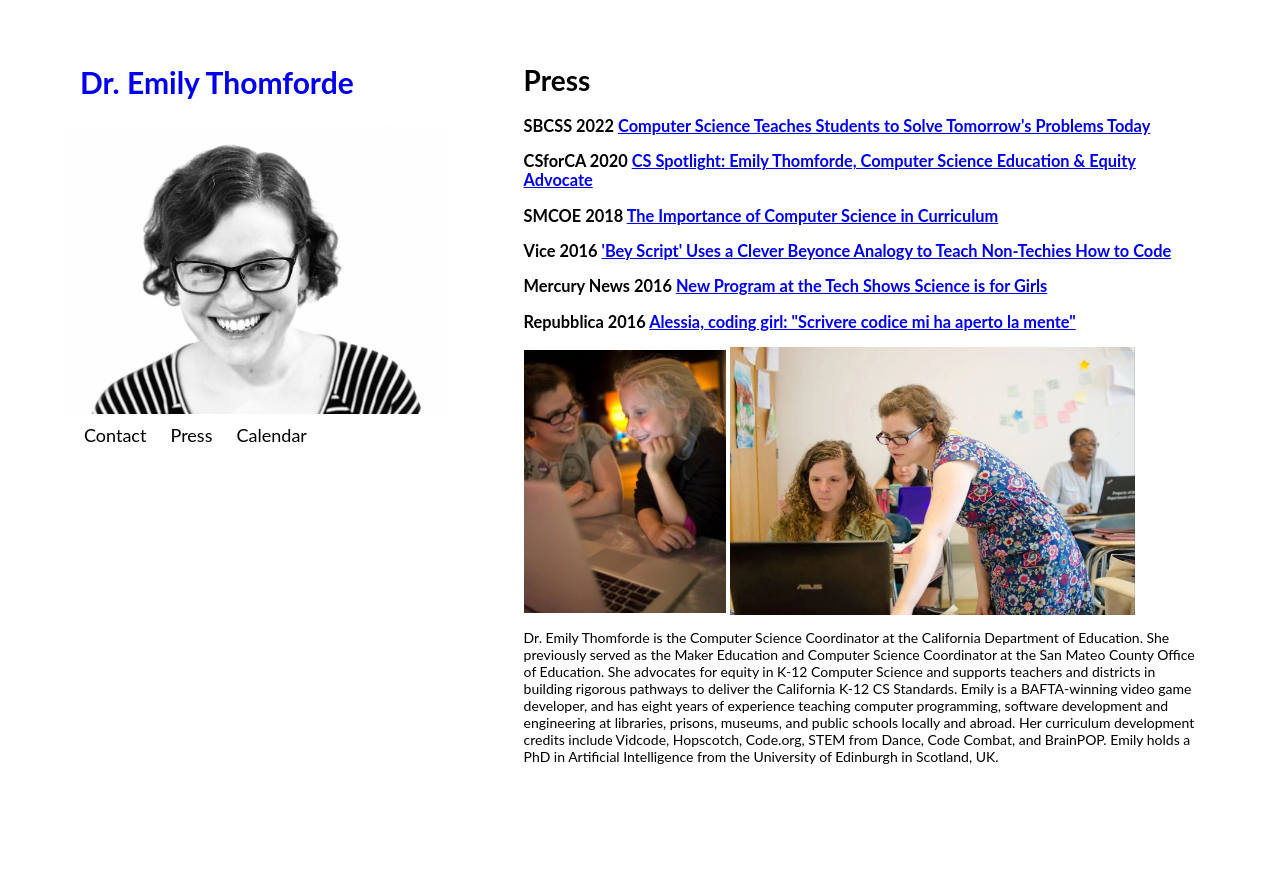
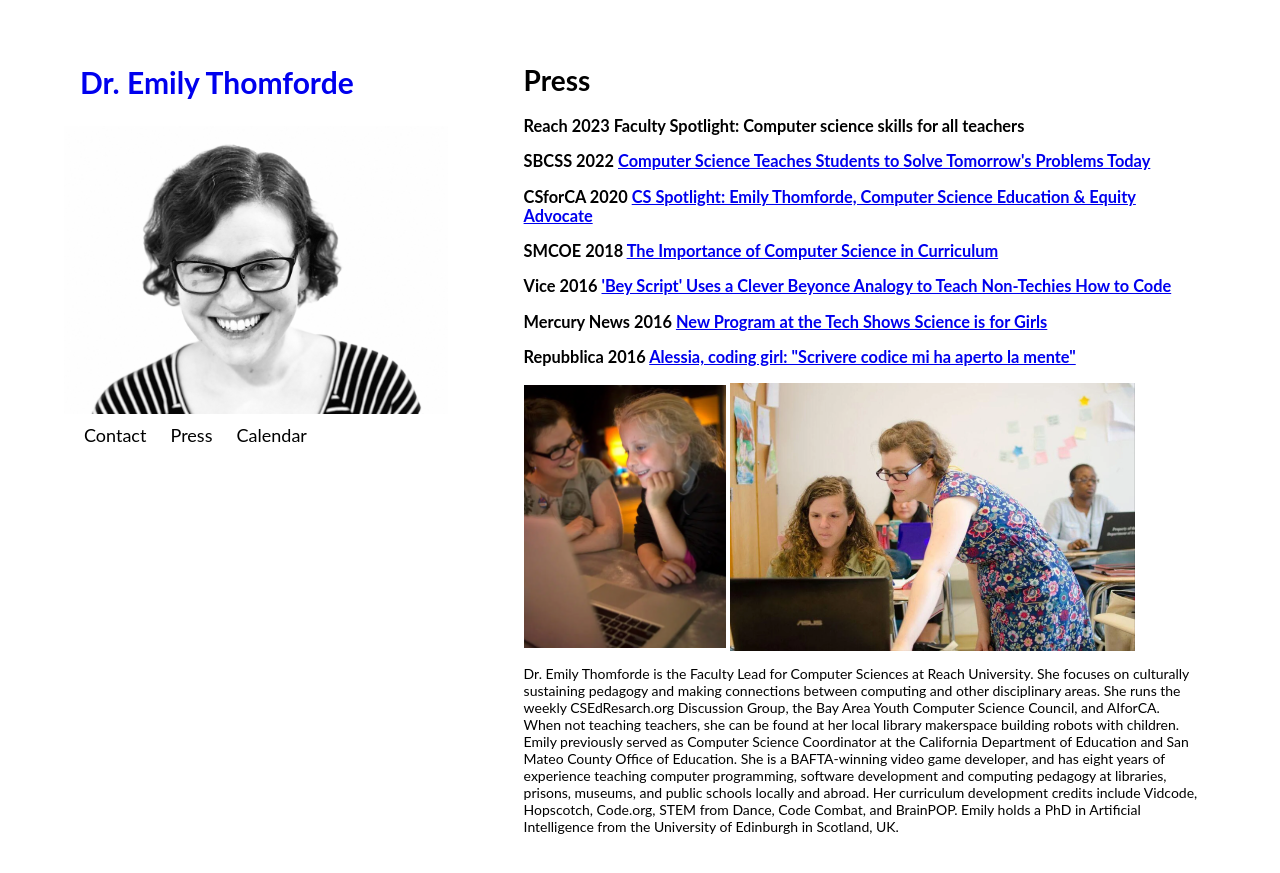
Before and after one commit to thegrene/thegrene.github.io, a Jekyll site: the page press/index.html, which Jekyll copies as it is, in a window 1280 px wide. Shown: the top 873 px of the page. Built offline with Jekyll 4.4.1, drawn with Linux system fonts in a browser that asks for light colours.

Commit message:
update press page for 2023

```diff
--- a/press/index.html
+++ b/press/index.html
@@ -17,6 +17,7 @@
 
 <div class="main">
   <h1>Press</h1>
+<h3>Reach 2023 <a href-"https://www.wix.app/blog/post/09c0dba8-e5e2-4900-87e1-476fe3ba3927?__lang=en&metaSiteId=36aff3e4-9367-4e29-8f4b-9c1b21e758f6&d=https%3A%2F%2Fwww.reach.edu%2Fpost%2Ffaculty-spotlight-computer-science-skills-for-all-teachers%3FpostId%3D09c0dba8-e5e2-4900-87e1-476fe3ba3927&utm_source=so&utm_medium=mail&utm_campaign=7ea3edb4-23ef-48d8-9861-bce598c29696&cid=508fa333-4307-4cc4-8d40-3bb787fe18b5&tid=e3fb254f-5d19-4a4e-86d6-70d53a5ad4e1">Faculty Spotlight: Computer science skills for all teachers</a></h3>
 <h3>SBCSS 2022 <a href="https://www.sbcss.k12.ca.us/index.php/newsroom/newsroom-press-releases/3278-computer-science-teaches-today-s-students-to-solve-tomorrow-s-problems">Computer Science Teaches Students to Solve Tomorrow's Problems Today</a></h3>
 <h3>CSforCA 2020 <a href="https://csforca.org/cs-spotlight-emily-thomforde-computer-science-education-equity-advocate/">CS Spotlight: Emily Thomforde, Computer Science Education & Equity Advocate</a></h3>
 <h3>SMCOE 2018 <a href="https://www.smcoe.org/about/county-office-of-education/news/the-importance-of-computer-science-in-curriculum.html">The Importance of Computer Science in Curriculum</a></h3>
@@ -28,7 +29,10 @@
 <img src="http://thegrene.github.io/em/et_NYC.jpg" width = "60%">
 
 
-<p>Dr. Emily Thomforde is the Computer Science Coordinator at the California Department of Education. She previously served as the Maker Education and Computer Science Coordinator at the San Mateo County Office of Education. She advocates for equity in K-12 Computer Science and supports teachers and districts in building rigorous pathways to deliver the California K-12 CS Standards. Emily is a BAFTA-winning video game developer, and has eight years of experience teaching computer programming, software development and engineering at libraries, prisons, museums, and public schools locally and abroad. Her curriculum development credits include Vidcode, Hopscotch, Code.org, STEM from Dance, Code Combat, and BrainPOP. Emily holds a PhD in Artificial Intelligence from the University of Edinburgh in Scotland, UK.
+<p>Dr. Emily Thomforde is the Faculty Lead for Computer Sciences at Reach University. She focuses on culturally sustaining pedagogy and making connections between computing and other disciplinary areas. She runs the weekly CSEdResarch.org Discussion Group, the Bay Area Youth Computer Science Council, and AIforCA. When not teaching teachers, she can be found at her local library makerspace building robots with children.
+
+Emily previously served as Computer Science Coordinator at the California Department of Education and San Mateo County Office of Education. She is a BAFTA-winning video game developer, and has eight years of experience teaching computer programming, software development and computing pedagogy at libraries, prisons, museums, and public schools locally and abroad. Her curriculum development credits include Vidcode, Hopscotch, Code.org, STEM from Dance, Code Combat, and BrainPOP. Emily holds a PhD in Artificial Intelligence from the University of Edinburgh in Scotland, UK.
+
 </p>
 
 </div>
```
